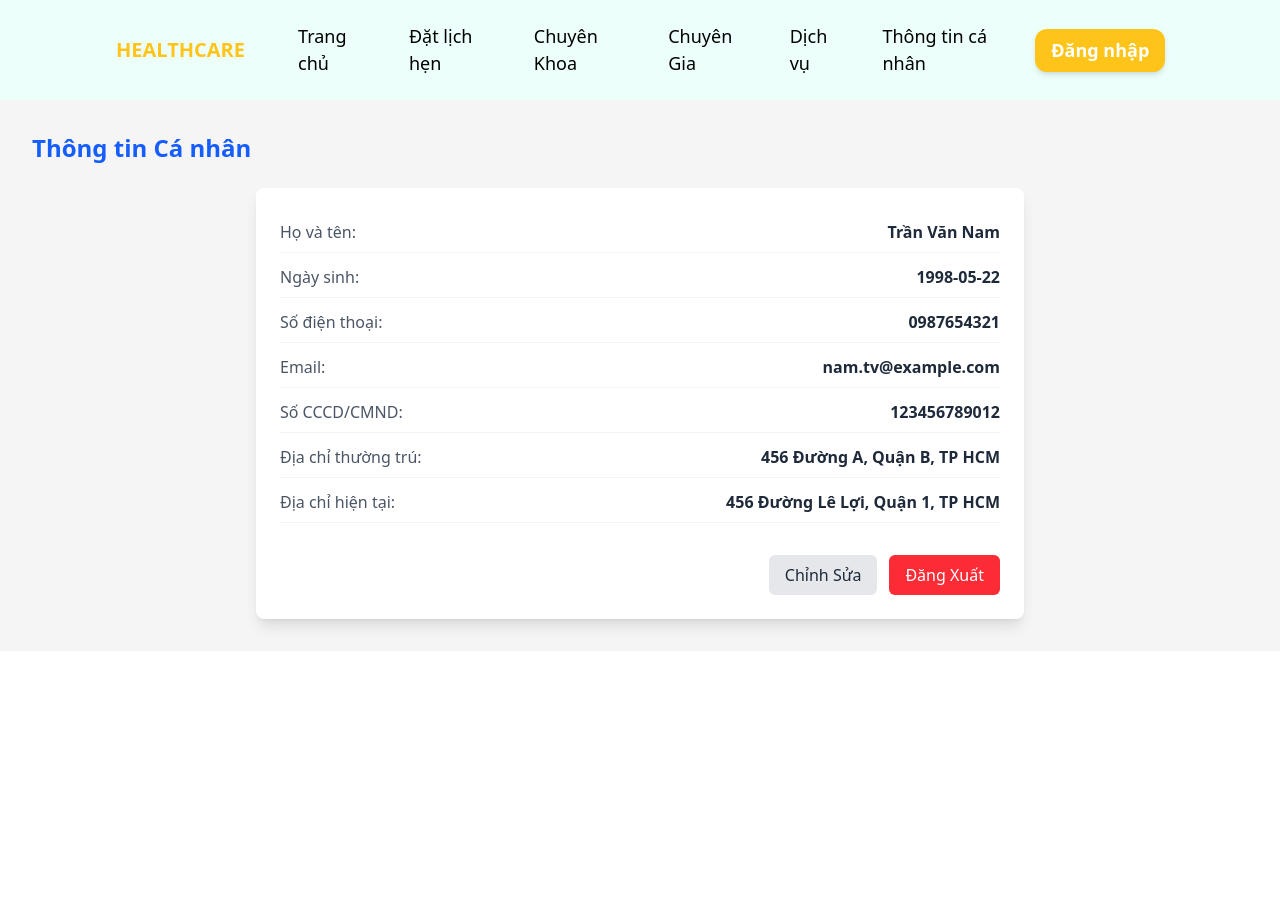
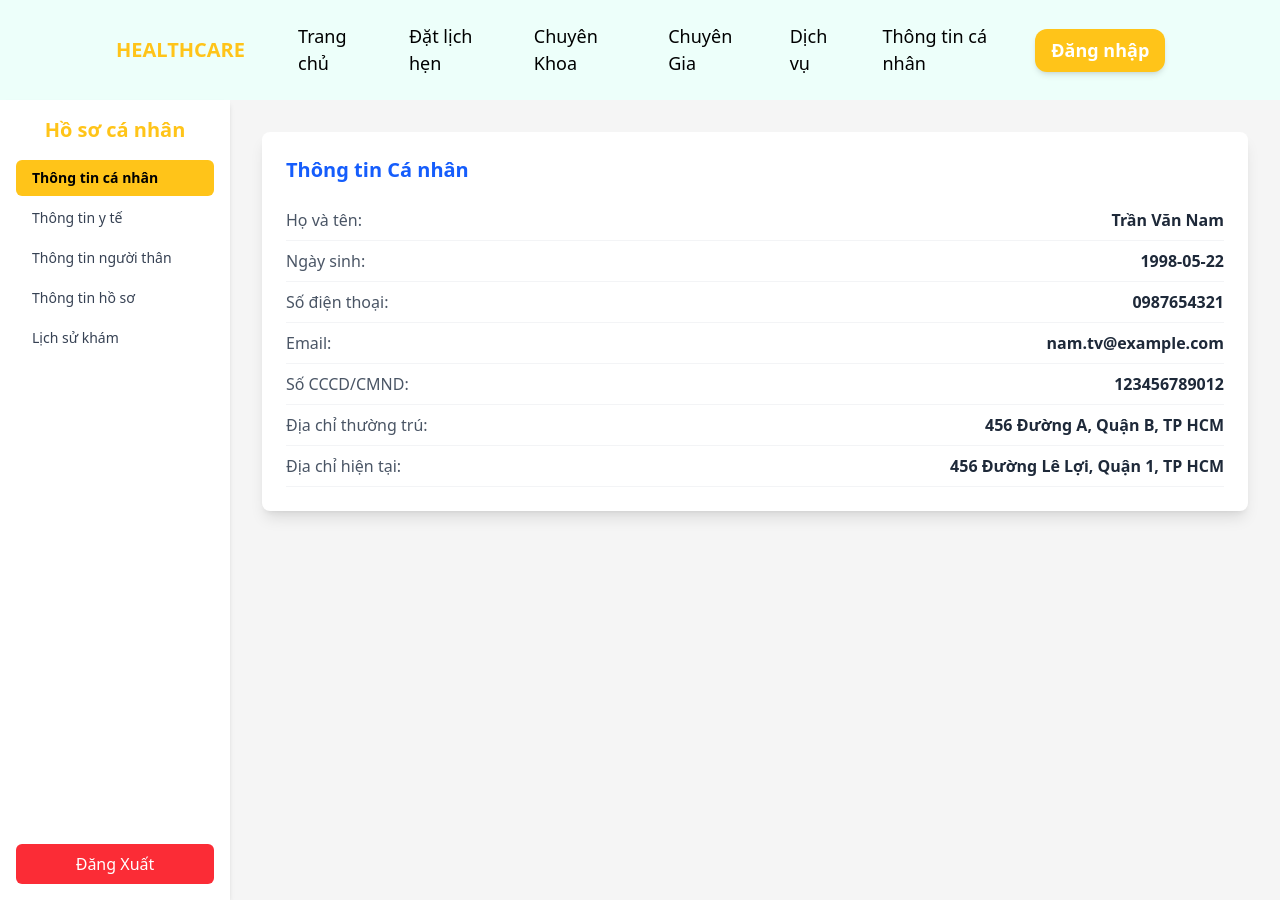
Before and after one commit to JerryHero102/healthcare_project, a React (Vite) app in the folder fontend/: page /Profile_u in a window 1280 px wide. Before the commit the page ends 800 px from the top, so only its background shows below. Built offline with nearby package versions, Linux system fonts and the light colour scheme.

Commit message:
Add files via upload

```diff
--- a/fontend/src/pages/UserPage/auth/Profile_U.jsx
+++ b/fontend/src/pages/UserPage/auth/Profile_U.jsx
@@ -1,3 +1,5 @@
+import { useState } from "react";
+
 const Profile_U = ({ userData }) => {
   const defaultData = {
     full_name: "Trần Văn Nam",
@@ -6,10 +8,32 @@ const Profile_U = ({ userData }) => {
     email: "nam.tv@example.com",
     card_id: "123456789012",
     permanent_address: "456 Đường A, Quận B, TP HCM",
-        current_address: "456 Đường Lê Lợi, Quận 1, TP HCM"
+    current_address: "456 Đường Lê Lợi, Quận 1, TP HCM",
+    blood_type: "A",
+    allergies: "Không có",
+    relatives: [
+      { name: "Trần Văn Hòa", relation: "Cha", phone: "0909123456" },
+      { name: "Nguyễn Thị Hoa", relation: "Mẹ", phone: "0909988776" }
+    ],
+    medical_history: [
+      { date: "2024-03-12", clinic: "PK Quận 1", diagnosis: "Cảm cúm" },
+      { date: "2024-06-01", clinic: "PK Trung Tâm", diagnosis: "Khám định kỳ" }
+    ]
   };
 
   const data = userData || defaultData;
+  const [section, setSection] = useState("Thông tin cá nhân");
+
+  const SidebarItem = ({ label }) => (
+    <div
+      onClick={() => setSection(label)}
+      className={`cursor-pointer px-4 py-2 text-sm rounded-md mb-1 transition
+        ${section === label ? "bg-[#FFC419] text-black font-semibold" : "hover:bg-gray-200 text-gray-700"}
+      `}
+    >
+      {label}
+    </div>
+  );
 
   const DetailRow = ({ label, value }) => (
     <div className="flex justify-between py-2 border-b border-gray-100">
@@ -18,13 +42,12 @@ const Profile_U = ({ userData }) => {
     </div>
   );
 
+  const renderContent = () => {
+    switch (section) {
+      case "Thông tin cá nhân":
         return (
-        <div className="p-8 bg-[#f5f5f5] h-full overflow-y-auto">
-            <h1 className="text-2xl font-bold mb-6 text-blue-600">Thông tin Cá nhân</h1>
-
-            <div className="bg-white p-6 rounded-lg shadow-lg max-w-3xl mx-auto">
-
-                <div className="flex flex-col space-y-1">
+          <div className="bg-white p-6 rounded-lg shadow-lg">
+            <h2 className="text-xl font-bold text-blue-600 mb-4">Thông tin Cá nhân</h2>
             <DetailRow label="Họ và tên" value={data.full_name} />
             <DetailRow label="Ngày sinh" value={data.date_of_birth} />
             <DetailRow label="Số điện thoại" value={data.phone_number} />
@@ -33,12 +56,92 @@ const Profile_U = ({ userData }) => {
             <DetailRow label="Địa chỉ thường trú" value={data.permanent_address} />
             <DetailRow label="Địa chỉ hiện tại" value={data.current_address} />
           </div>
+        );
 
-                <div className="mt-8 flex justify-end gap-3">
-                    <button className="bg-gray-200 text-gray-800 px-4 py-2 rounded-md hover:bg-gray-300">Chỉnh Sửa</button>
-                    <button className="bg-red-500 text-white px-4 py-2 rounded-md hover:bg-red-600">Đăng Xuất</button>
+      case "Thông tin y tế":
+        return (
+          <div className="bg-white p-6 rounded-lg shadow-lg">
+            <h2 className="text-xl font-bold text-blue-600 mb-4">Thông tin Y tế</h2>
+            <DetailRow label="Nhóm máu" value={data.blood_type} />
+            <DetailRow label="Dị ứng" value={data.allergies} />
           </div>
+        );
+
+      case "Thông tin người thân":
+        return (
+          <div className="bg-white p-6 rounded-lg shadow-lg">
+            <h2 className="text-xl font-bold text-blue-600 mb-4">Thông tin Người thân</h2>
+            {data.relatives.map((r, i) => (
+              <div key={i} className="border-b border-gray-100 py-2">
+                <p className="font-semibold text-gray-800">{r.name}</p>
+                <p className="text-sm text-gray-600">
+                  {r.relation} - {r.phone}
+                </p>
               </div>
+            ))}
+          </div>
+        );
+
+      case "Thông tin hồ sơ":
+        return (
+          <div className="bg-white p-6 rounded-lg shadow-lg">
+            <h2 className="text-xl font-bold text-blue-600 mb-4">Thông tin Hồ sơ</h2>
+            <p>Hồ sơ bệnh nhân được cập nhật định kỳ theo từng lần khám.</p>
+            <p className="mt-2 text-gray-700">Nếu có thay đổi, vui lòng liên hệ nhân viên tiếp tân để được hỗ trợ.</p>
+          </div>
+        );
+
+      case "Lịch sử khám":
+        return (
+          <div className="bg-white p-6 rounded-lg shadow-lg">
+            <h2 className="text-xl font-bold text-blue-600 mb-4">Lịch sử Khám bệnh</h2>
+            <table className="w-full text-sm border-collapse">
+              <thead>
+                <tr className="bg-gray-100 text-gray-700">
+                  <th className="border p-2 text-left">Ngày khám</th>
+                  <th className="border p-2 text-left">Phòng khám</th>
+                  <th className="border p-2 text-left">Chuẩn đoán</th>
+                </tr>
+              </thead>
+              <tbody>
+                {data.medical_history.map((m, i) => (
+                  <tr key={i}>
+                    <td className="border p-2">{m.date}</td>
+                    <td className="border p-2">{m.clinic}</td>
+                    <td className="border p-2">{m.diagnosis}</td>
+                  </tr>
+                ))}
+              </tbody>
+            </table>
+          </div>
+        );
+
+      default:
+        return null;
+    }
+  };
+
+  return (
+    <div className="flex h-screen bg-[#f5f5f5]">
+      {/* Sidebar */}
+      <aside className="w-[230px] bg-white h-full shadow-md p-4 flex flex-col">
+        <h1 className="text-xl font-bold text-[#FFC419] mb-4 text-center">Hồ sơ cá nhân</h1>
+
+        <SidebarItem label="Thông tin cá nhân" />
+        <SidebarItem label="Thông tin y tế" />
+        <SidebarItem label="Thông tin người thân" />
+        <SidebarItem label="Thông tin hồ sơ" />
+        <SidebarItem label="Lịch sử khám" />
+
+        <div className="mt-auto">
+          <button className="w-full bg-red-500 text-white py-2 rounded-md mt-3 hover:bg-red-600">
+            Đăng Xuất
+          </button>
+        </div>
+      </aside>
+
+      {/* Main Content */}
+      <main className="flex-1 p-8 overflow-y-auto">{renderContent()}</main>
     </div>
   );
 };
```
Lines whose indentation alone changed are shown as unchanged.
